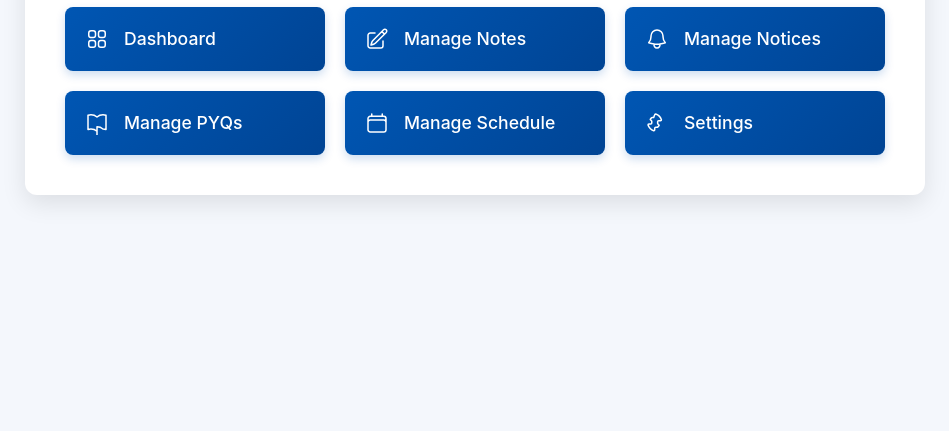
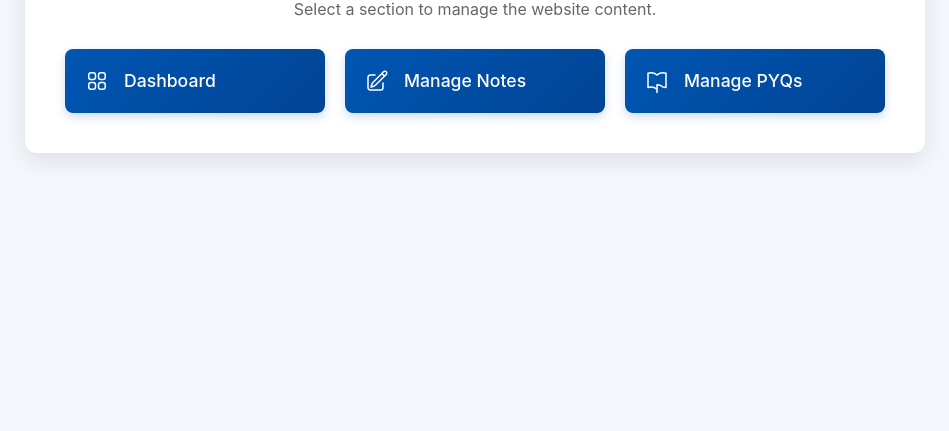
Before and after one commit to iitmbshub/iitmbshub.github.io, a plain HTML site: page admin.html in a window 1280 px wide. Shown: the part 369-800 px from the top of the page, without its empty margins (165-1114 px from the left). Drawn offline with Linux system fonts and the light colour scheme.

Commit message:
Add files via upload

```diff
--- a/admin.html
+++ b/admin.html
@@ -130,13 +130,6 @@
                 Manage Notes
             </a>
 
-            <a href="admin-notices.html" class="admin-button">
-                <svg class="icon" xmlns="http://www.w3.org/2000/svg" fill="none" viewBox="0 0 24 24" stroke-width="1.5" stroke="currentColor">
-                    <path stroke-linecap="round" stroke-linejoin="round" d="M14.857 17.082a23.848 23.848 0 005.454-1.31A8.967 8.967 0 0118 9.75v-.7V9A6 6 0 006 9v.75a8.967 8.967 0 01-2.312 6.022c1.733.64 3.56 1.085 5.455 1.31m5.714 0a24.255 24.255 0 01-5.714 0m5.714 0a3 3 0 11-5.714 0" />
-                </svg>
-                Manage Notices
-            </a>
-
             <a href="admin-pyqs.html" class="admin-button">
                 <svg class="icon" xmlns="http://www.w3.org/2000/svg" fill="none" viewBox="0 0 24 24" stroke-width="1.5" stroke="currentColor">
                     <path stroke-linecap="round" stroke-linejoin="round" d="M12 6.042A8.967 8.967 0 006 3.75c-1.052 0-2.062.18-3 .512v14.25A8.987 8.987 0 016 18c2.305 0 4.408.867 6 2.292m0-14.25a8.966 8.966 0 016-2.292c1.052 0 2.062.18 3 .512v14.25A8.987 8.987 0 0018 18a8.967 8.967 0 00-6-2.292m0 0v14.25" />
@@ -144,19 +137,9 @@
                 Manage PYQs
             </a>
 
-            <a href="admin-schedule.html" class="admin-button">
-                <svg class="icon" xmlns="http://www.w3.org/2000/svg" fill="none" viewBox="0 0 24 24" stroke-width="1.5" stroke="currentColor">
-                    <path stroke-linecap="round" stroke-linejoin="round" d="M6.75 3v2.25M17.25 3v2.25M3 18.75V7.5a2.25 2.25 0 012.25-2.25h13.5A2.25 2.25 0 0121 7.5v11.25m-18 0A2.25 2.25 0 005.25 21h13.5A2.25 2.25 0 0021 18.75m-18 0v-7.5A2.25 2.25 0 015.25 9h13.5A2.25 2.25 0 0121 11.25v7.5" />
-                </svg>
-                Manage Schedule
-            </a>
 
-            <a href="admin-settings.html" class="admin-button">
-                <svg class="icon" xmlns="http://www.w3.org/2000/svg" fill="none" viewBox="0 0 24 24" stroke-width="1.5" stroke="currentColor">
-                    <path stroke-linecap="round" stroke-linejoin="round" d="M9.594 3.94c.09-.542.56-1.007 1.11-.962a8.97 8.97 0 015.71 5.71c.046.55-.421 1.02-1.02 1.11-.09.014-.182.022-.27.022h-1.5a1 1 0 00-1 1v1.5c0 .265.105.52.293.707l1.056 1.056c.195.195.195.512 0 .707l-1.056 1.056a.997.997 0 01-.707.293h-1.5a1 1 0 00-1 1v1.5c0 .55-.47 1.02-.962 1.11a8.97 8.97 0 01-5.71-5.71c-.046-.55.42-1.02.962-1.11.09-.014.182-.022.27-.022h1.5a1 1 0 001-1v-1.5c0-.265-.105-.52-.293-.707l-1.056-1.056a.5.5 0 010-.707l1.056-1.056a.997.997 0 01.707-.293h1.5z" />
-                </svg>
-                Settings
-            </a>
+
+
         </div>
     </div>
 
```
Also changed, not shown: index.html (+4 -0 lines).
